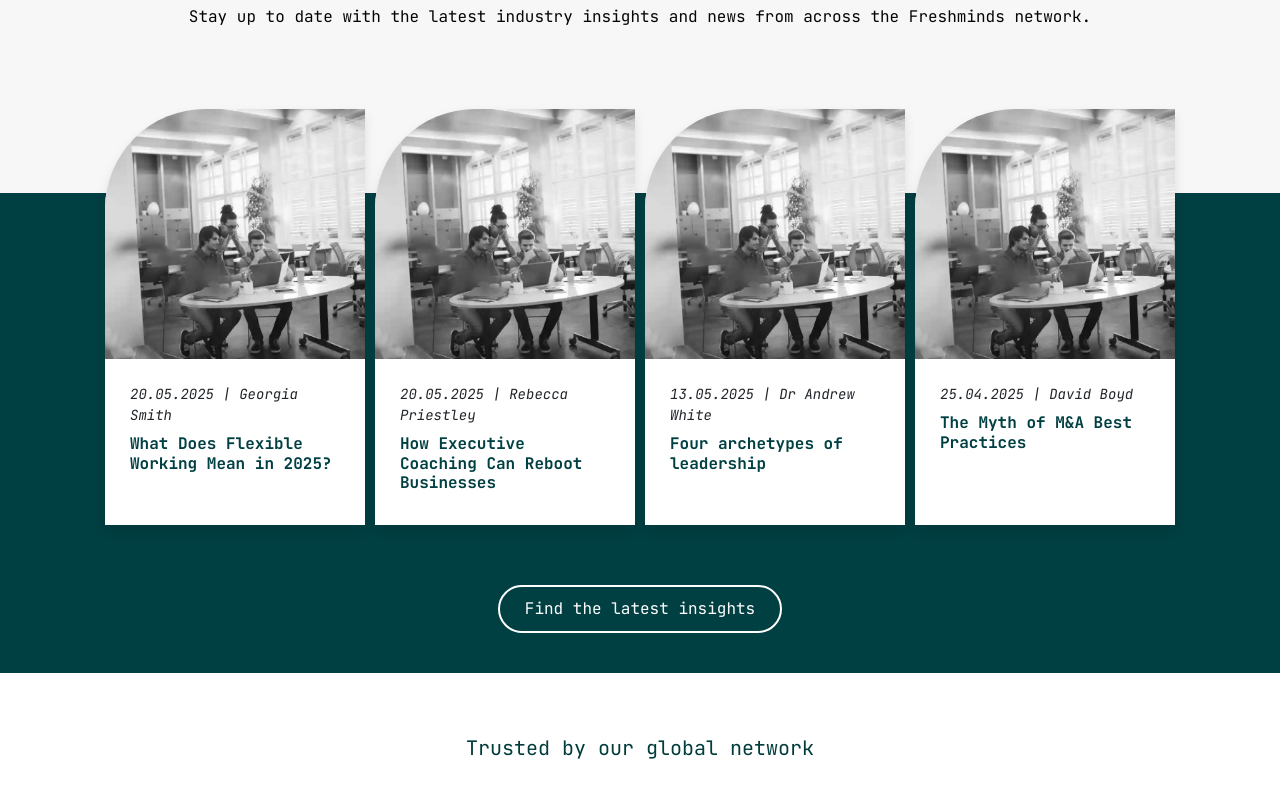
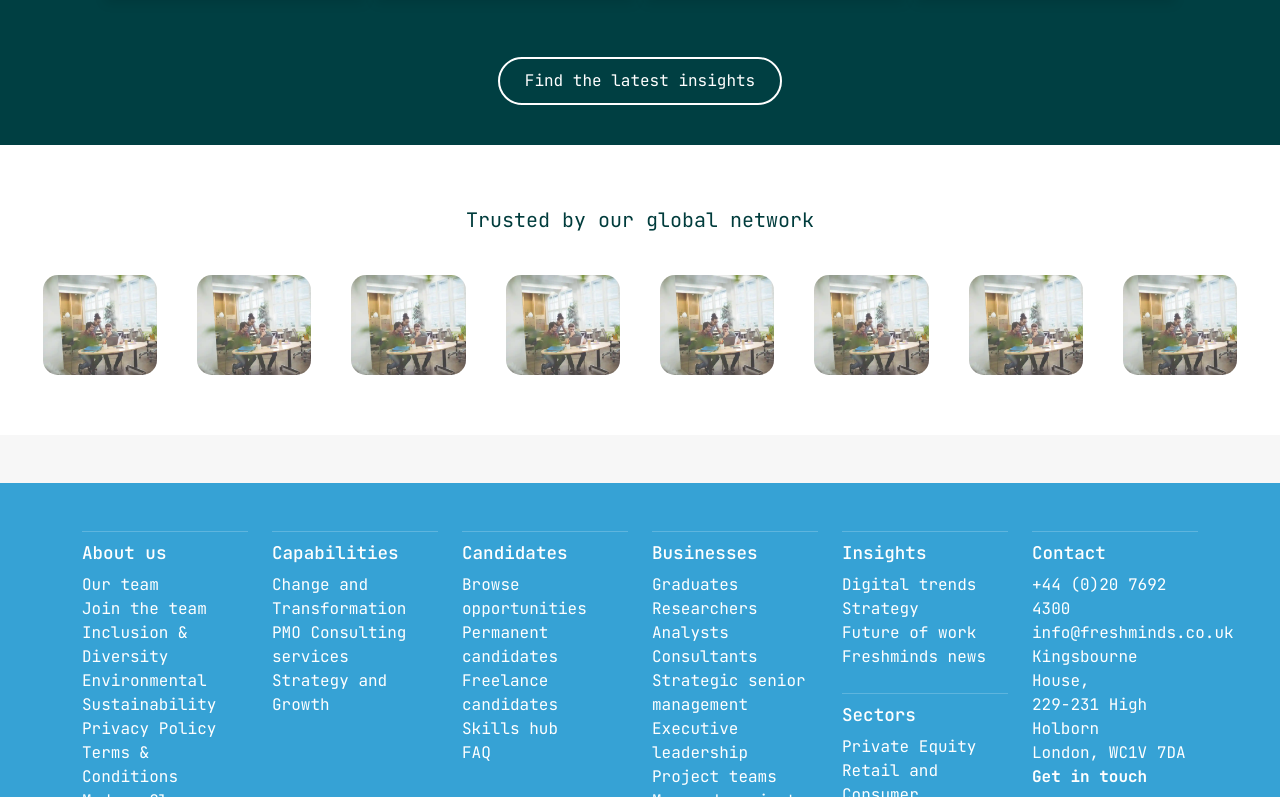
Before and after one commit to DevelopmentRaahi/newweb, a plain HTML site: page index.html in a window 1280 px wide. Shown: the part 3744-4541 px from the top of the page. Drawn offline with nearby package versions, Linux system fonts and the light colour scheme; a web font is replaced by a local one.

Commit message:
spacing arrage

```diff
--- a/styles.css
+++ b/styles.css
@@ -334,7 +334,7 @@ body {
 
 .industry-container-l {
   max-width: 1200px;
-  margin: 300px;
+  margin: 0 auto;
   padding: 40px 20px;
   text-align: center;
 }
@@ -372,8 +372,8 @@ body {
 
 .industry-icons-l {
   display: flex;
-  flex-wrap: wrap;
-  gap: 40px;
+    flex-wrap: wrap;
+  column-gap: 20px;
   justify-content: center;
   max-width: 1200px;
   margin: 0 auto;
@@ -441,7 +441,7 @@ body {
    padding: 10px 10px 40px;
   background-color: #003f42;
  position: relative;
- margin-top: 100px;
+ margin-top: 300px;
 }
 
 .heading-m {
@@ -568,10 +568,11 @@ body {
 }
 
 .trusted-logos-w img {
-  max-height: 50px;
-  max-width: 120px;
-  opacity: 0.7;
-  transition: opacity 0.3s ease;
+  max-height: 100px;
+  max-width: 170px;
+  opacity: 0.8;
+  border-radius: 15px;
+ transition: opacity 0.3s ease;
 }
 
 .trusted-logos-w img:hover {
```
